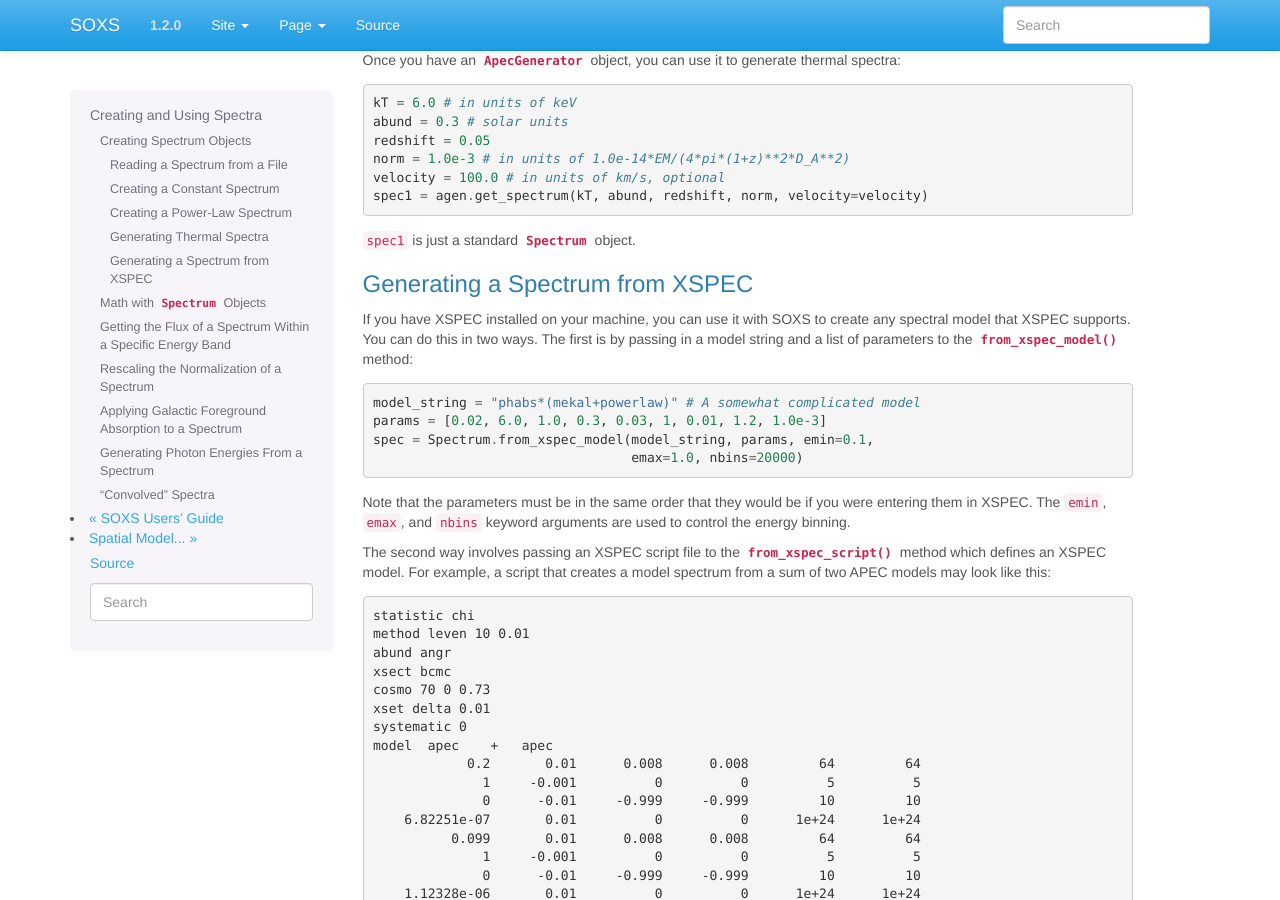
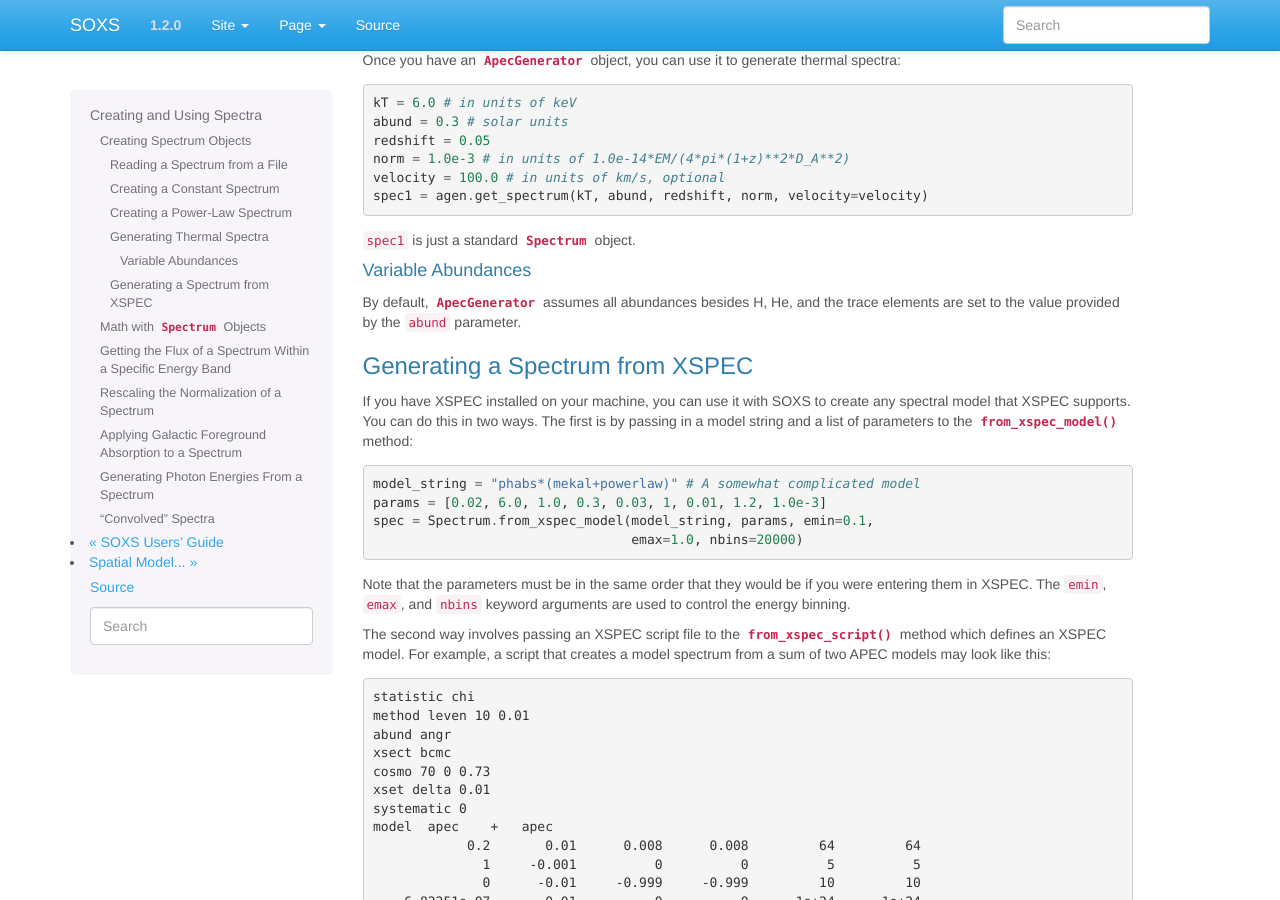
Before and after one commit to lynx-x-ray-observatory/soxs, a Sphinx documentation site: the page built from doc/source/users_guide/spectra.rst, in a window 1280 px wide and 900 px high, scrolled down 1498 px. Built offline with Sphinx 7.4.7, drawn with Linux system fonts in a browser that asks for light colours.

Commit message:
Starting variable abundance docs

```diff
--- a/doc/source/users_guide/spectra.rst
+++ b/doc/source/users_guide/spectra.rst
@@ -121,6 +121,13 @@ generate thermal spectra:
     spec1 = agen.get_spectrum(kT, abund, redshift, norm, velocity=velocity)
 
 ``spec1`` is just a standard :class:`~soxs.spectra.Spectrum` object.
+
+Variable Abundances
+~~~~~~~~~~~~~~~~~~~
+
+By default, :class:`~soxs.spectra.ApecGenerator` assumes all abundances besides
+H, He, and the trace elements are set to the value provided by the ``abund``
+parameter.
 
 Generating a Spectrum from XSPEC
 ++++++++++++++++++++++++++++++++
```
